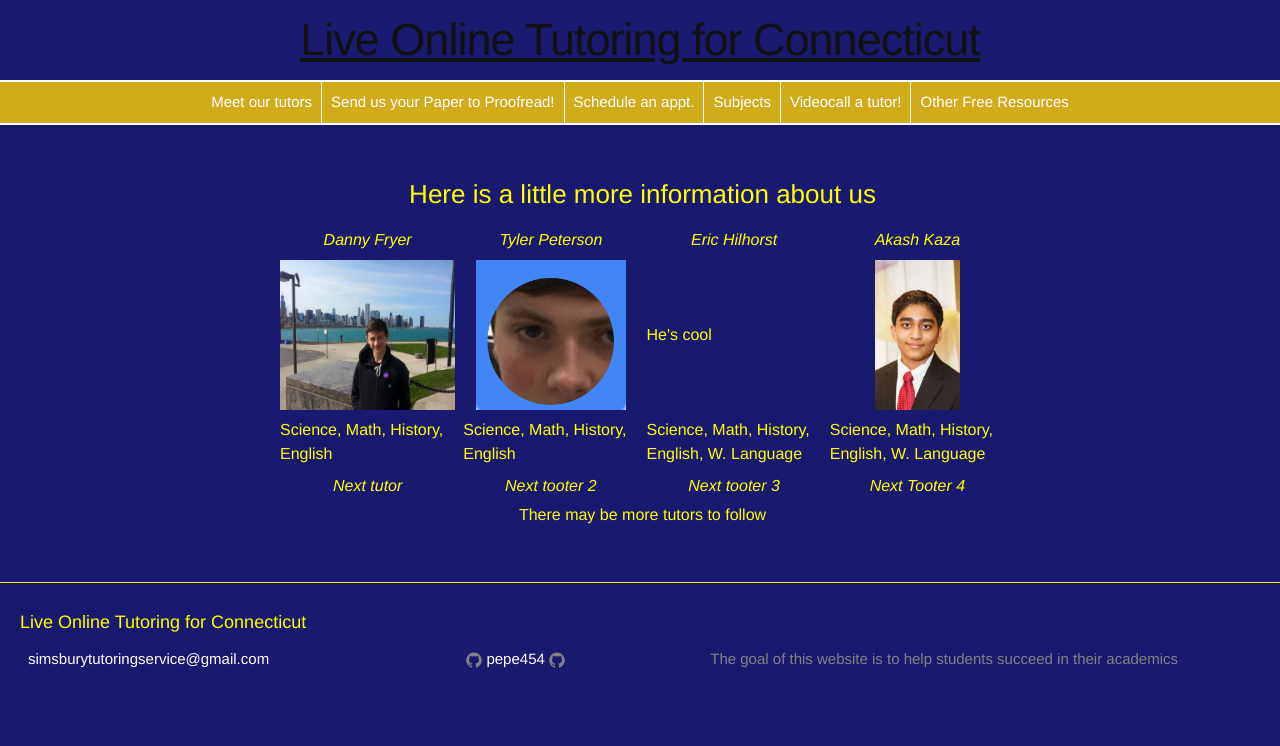
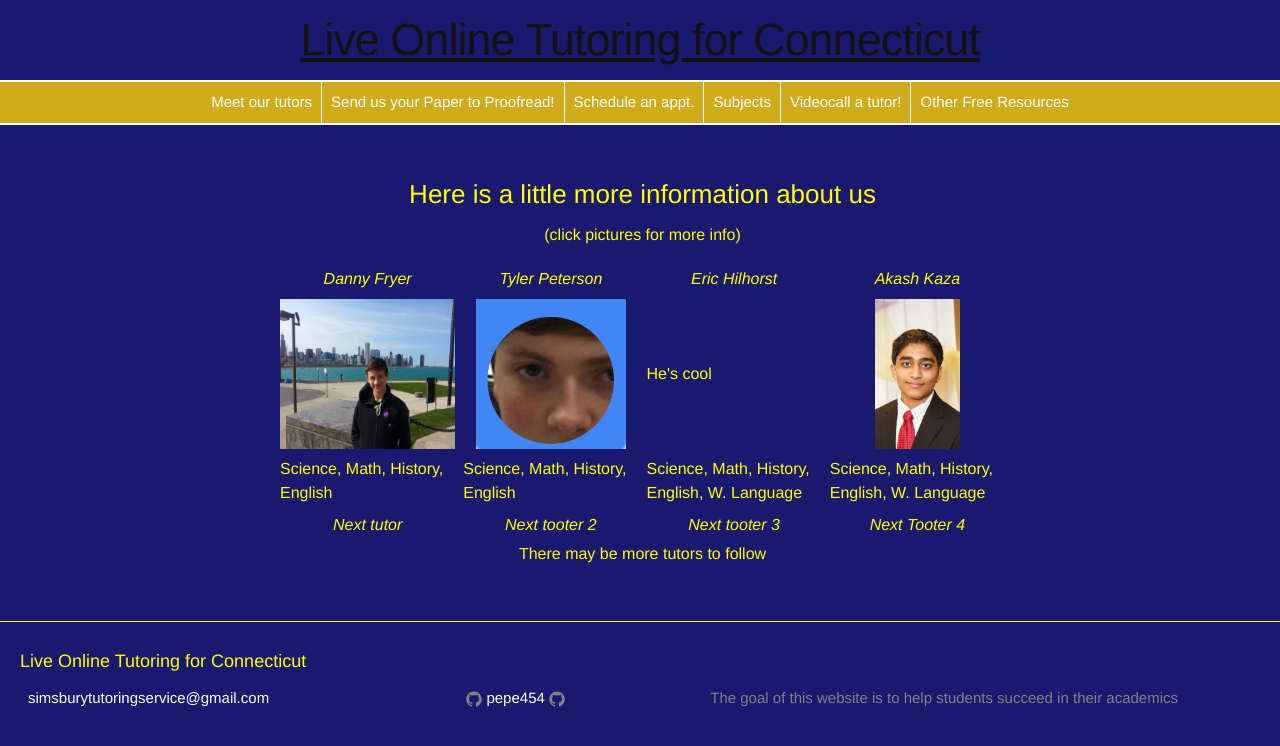
Before and after one commit to pepe454/pepe454.github.io, a Jekyll site: the page built from nav-bar/about.md, in a window 1280 px wide. Shown: the top 746 px of the page. Built offline with Jekyll 4.4.1, drawn with Linux system fonts in a browser that asks for light colours.

Commit message:
Update about.md

```diff
--- a/nav-bar/about.md
+++ b/nav-bar/about.md
@@ -5,6 +5,7 @@ permalink: /about/
 ---
 
 <h3 align="center">Here is a little more information about us</h3>
+<p align="center">(click pictures for more info)</p>
 
 <table align="center">
 
```
